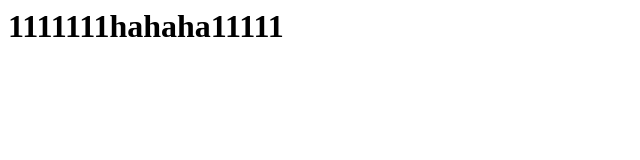
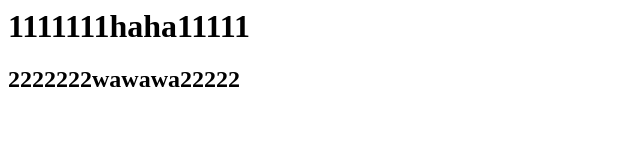
Before and after one commit to xiangmi/xiangmi.github.io, a plain HTML site: page index.html in a window 1280 px wide. Shown: the whole page, without its empty margins (0-640 px from the left). Drawn offline with Linux system fonts and the light colour scheme.

Commit message:
667
hhhh

```diff
--- a/index.html
+++ b/index.html
@@ -3,6 +3,7 @@
       <meta charset="utf-8">
   </head>
   <body>
-      <h1>1111111hahaha11111</h1>
+      <h1>1111111haha11111</h1>
+	  <h2>2222222wawawa22222</h2>
   </body>
 </html>
```
